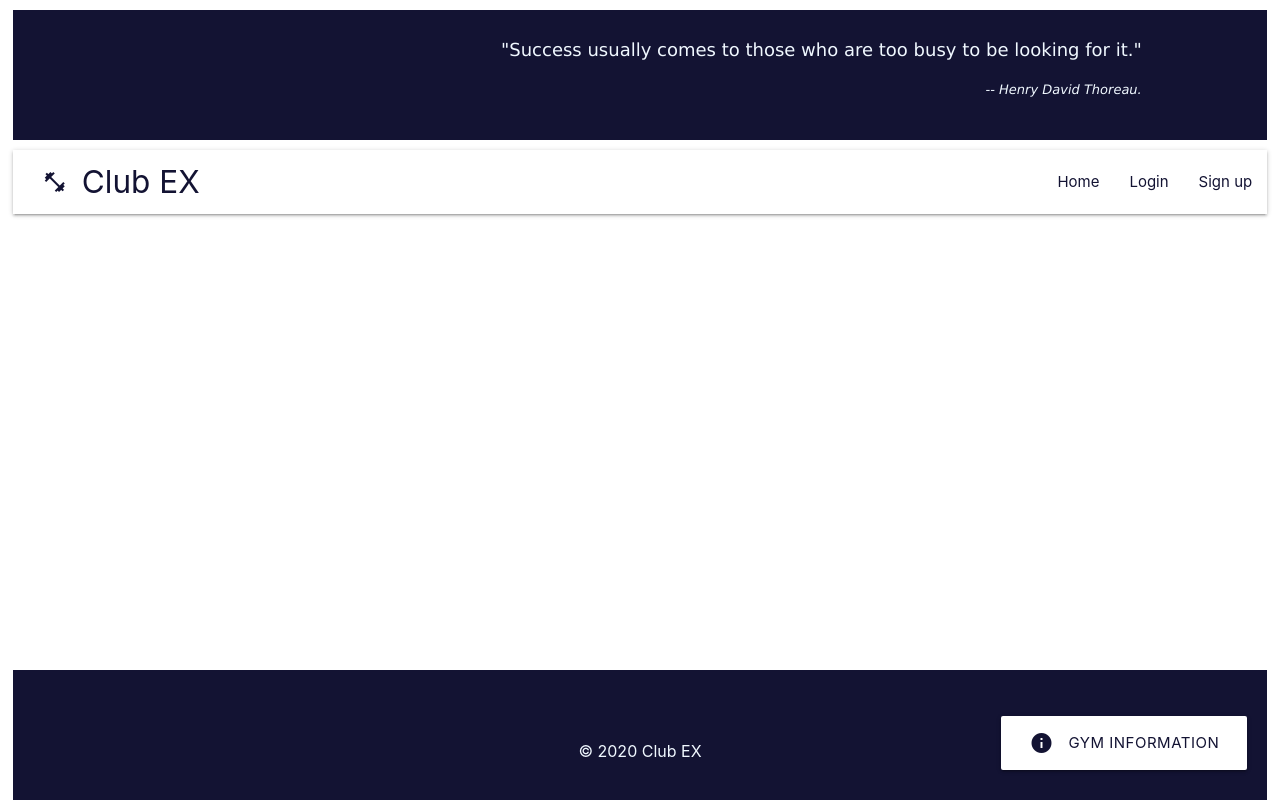
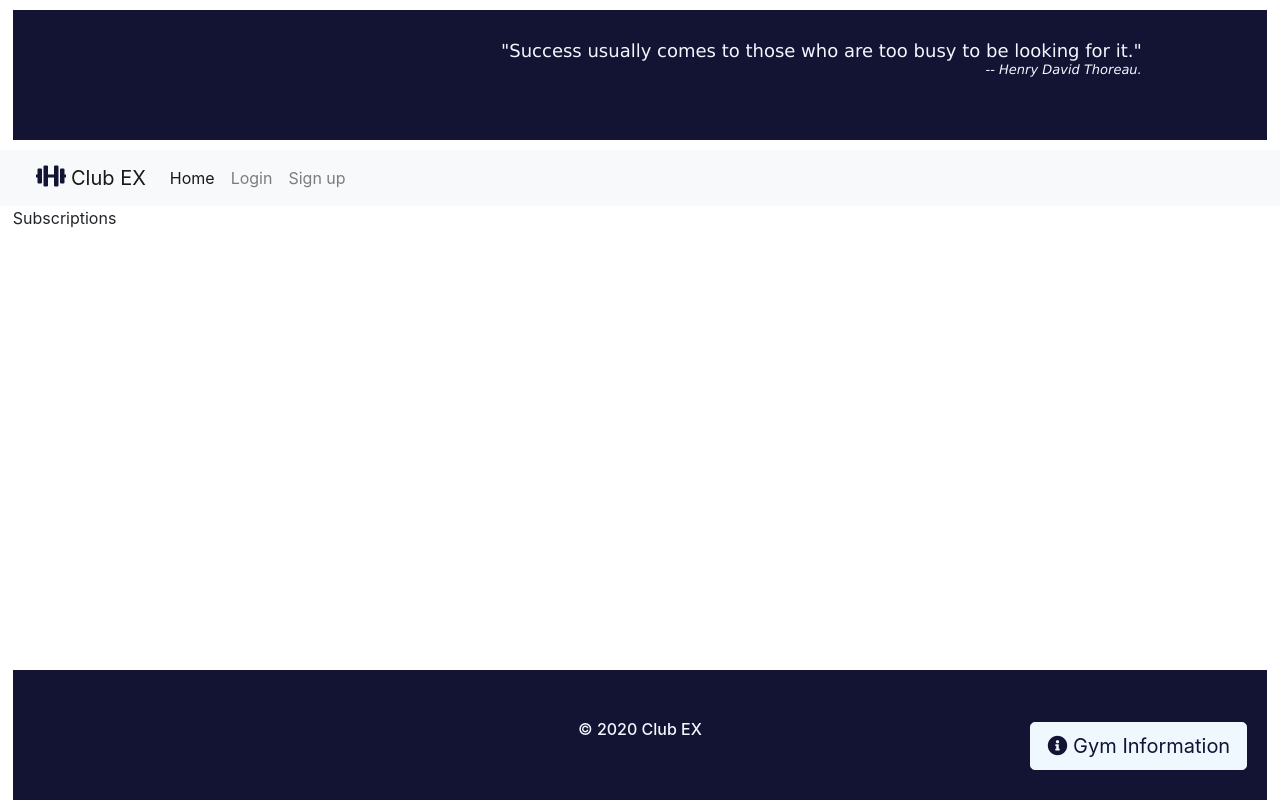
Before and after one commit to LucianEarl/clubEx, a Django app: page /subscribe/ in a window 1280 px wide. Run offline with Django 3.2, Linux system fonts and the light colour scheme; some libraries are stand-ins or nearby versions.

Commit message:
small edits

```diff
--- a/gymApp/clubEx/templates/base.html
+++ b/gymApp/clubEx/templates/base.html
@@ -4,9 +4,10 @@
     <head>
         <title>{% block title %}Club Ex{% endblock title %}</title>
         <meta name="viewport" content="width=device-width,initial-scale=1">
-        <link href="https://fonts.googleapis.com/icon?family=Material+Icons" rel="stylesheet">
-        <link rel="stylesheet" href="https://cdnjs.cloudflare.com/ajax/libs/materialize/1.0.0/css/materialize.min.css">
-        <link rel="stylesheet"  href="{%  static 'css/index.css' %}">
+        <link rel="stylesheet" href="https://maxcdn.bootstrapcdn.com/bootstrap/4.0.0/css/bootstrap.min.css" integrity="sha384-Gn5384xqQ1aoWXA+058RXPxPg6fy4IWvTNh0E263XmFcJlSAwiGgFAW/dAiS6JXm" crossorigin="anonymous">
+        <link rel="stylesheet"  href="{%  static "css/index.css" %}">
+        <script scr="{% static "js/index.js" %}"></script>
+        <link rel="stylesheet" href="https://use.fontawesome.com/releases/v5.15.1/css/all.css" integrity="sha384-vp86vTRFVJgpjF9jiIGPEEqYqlDwgyBgEF109VFjmqGmIY/Y4HV4d3Gp2irVfcrp" crossorigin="anonymous">
     </head>
     <body>
         <div class="bodyContainer">
@@ -16,17 +17,20 @@
                     <h4><cite>-- Henry David Thoreau.</cite></h4>
                 </div>
             </div>
-            <nav>
-                <div class="nav-wrapper">
-                  <a href="#" class="brand-logo"><i class="medium material-icons">fitness_center</i>Club EX</a>
-                  <ul id="nav-mobile" class="right hide-on-med-and-down">
-                    <li><a href={% url "home" %}>Home</a></li>
-                    <li><a href="#">Login</a></li>
-                    <li><a href="#">Sign up</a></li>
+            <nav class="navbar navbar-expand-lg navbar-light bg-light">
+                <a class="navbar-brand" href={% url "home" %}><i class="fas fa-dumbbell"></i>Club EX</a>
+                <button class="navbar-toggler" type="button" data-toggle="collapse" data-target="#navbarNavAltMarkup" aria-controls="navbarNavAltMarkup" aria-expanded="false" aria-label="Toggle navigation">
+                  <span class="navbar-toggler-icon"></span>
+                </button>
+                <div class="collapse navbar-collapse" id="navbarNavAltMarkup">
+                  <div class="navbar-nav">
+                    <a class="nav-item nav-link active" href={% url "home" %}>Home <span class="sr-only">(current)</span></a>
+                    <a class="nav-item nav-link" href="#">Login</a>
+                    <a class="nav-item nav-link" href="#">Sign up</a>
                     {% if user.is_authenticated %}
-                    <li><a href={% url "subscription" %}>Subscribe</a></li>
+                    <a class="nav-item nav-link" href={% url "subscription" %}>Subscribe</a>
                     {% endif %}
-                  </ul>
+                  </div>
                 </div>
               </nav>
             <div class="body">
@@ -35,10 +39,12 @@
             </div>
             <div class="footer">
                 <h4 class="copyright">&copy; 2020 Club EX</h4>
-                <a class="waves-effect waves-light btn-large"><i class="material-icons left">info</i>Gym Information</a>
+                <a href="#" class="btn btn-primary btn-lg" role="button"><i class="fas fa-info-circle"></i> Gym Information</a>
             </div>
         </div>
-        <script src="https://cdnjs.cloudflare.com/ajax/libs/materialize/1.0.0/js/materialize.min.js"></script>
+        <script src="https://code.jquery.com/jquery-3.2.1.slim.min.js" integrity="sha384-KJ3o2DKtIkvYIK3UENzmM7KCkRr/rE9/Qpg6aAZGJwFDMVNA/GpGFF93hXpG5KkN" crossorigin="anonymous"></script>
+        <script src="https://cdnjs.cloudflare.com/ajax/libs/popper.js/1.12.9/umd/popper.min.js" integrity="sha384-ApNbgh9B+Y1QKtv3Rn7W3mgPxhU9K/ScQsAP7hUibX39j7fakFPskvXusvfa0b4Q" crossorigin="anonymous"></script>
+        <script src="https://maxcdn.bootstrapcdn.com/bootstrap/4.0.0/js/bootstrap.min.js" integrity="sha384-JZR6Spejh4U02d8jOt6vLEHfe/JQGiRRSQQxSfFWpi1MquVdAyjUar5+76PVCmYl" crossorigin="anonymous"></script>
     </body>
 
 </html>
--- a/gymApp/clubEx/templates/subscription.html
+++ b/gymApp/clubEx/templates/subscription.html
@@ -2,5 +2,5 @@
 {% load static %}
 
 {% block content %}
-
+<div>Subscriptions</div>
 {% endblock %}
--- a/gymApp/gymApp/static/css/index.css
+++ b/gymApp/gymApp/static/css/index.css
@@ -36,23 +36,7 @@ body {
    text-align-last: right;
    padding-right: 10%;
 }
-nav {
-   width: 98% !important;
-   margin: 0 auto;
-   background-color: #fff;
 
-}
-nav .brand-logo {
-   color: rgb(19, 19, 51) !important;
-   padding-left: 30px;
-}
-nav ul a {
-   color: rgb(19, 19, 51) !important;
-}
-nav ul li:hover{
-   background-color: rgb(78, 180, 180);
-   transition: background-color 1.5s;
-}
 .body{
    width: 98%;
    height: auto;
@@ -73,12 +57,22 @@ nav ul li:hover{
    bottom:0;
    left: 1%;
 }
-.btn, .btn-large, .btn-small{
-   color: #131333 !important;
-   background-color: #fff;
-}
-.waves-effect {
+
+.btn-primary {
    position: absolute;
    right: 20px;
    bottom: 30px;
+   background-color: aliceblue;
+   color: rgb(19, 19, 51);
+   border-color: aliceblue;
 }
+.btn-primary:hover {
+   background-color: rgb(19, 19, 51);
+   color: aliceblue;
+}
+.fa-dumbbell{
+   color: rgb(19, 19, 51);
+   font-size: larger;
+   padding-left: 20px;
+   padding-right: 5px;
+}
```
Also changed, not shown: gymApp/gymApp/settings.py (+7 -23 lines), gymApp/project.db (added).
